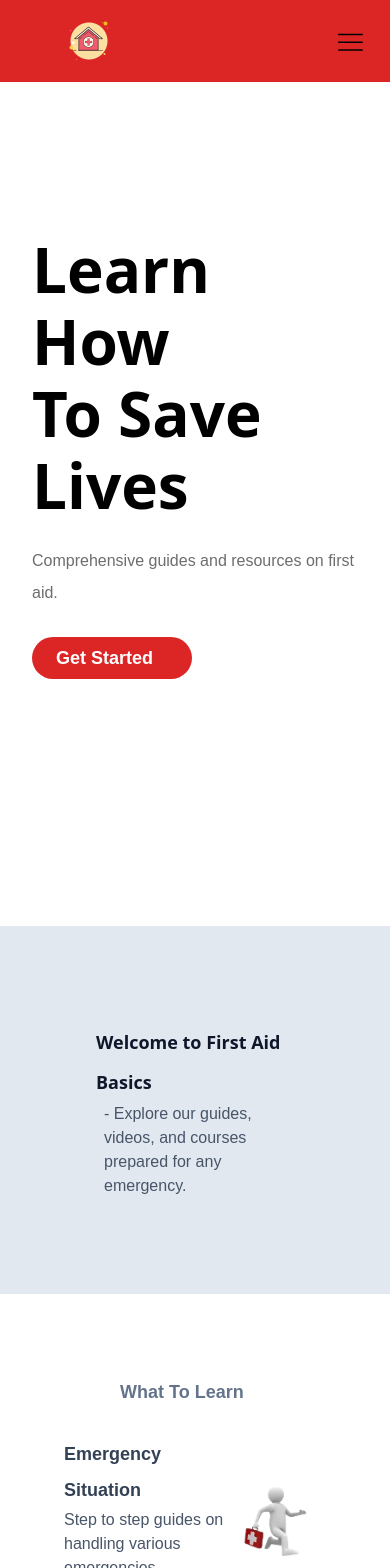
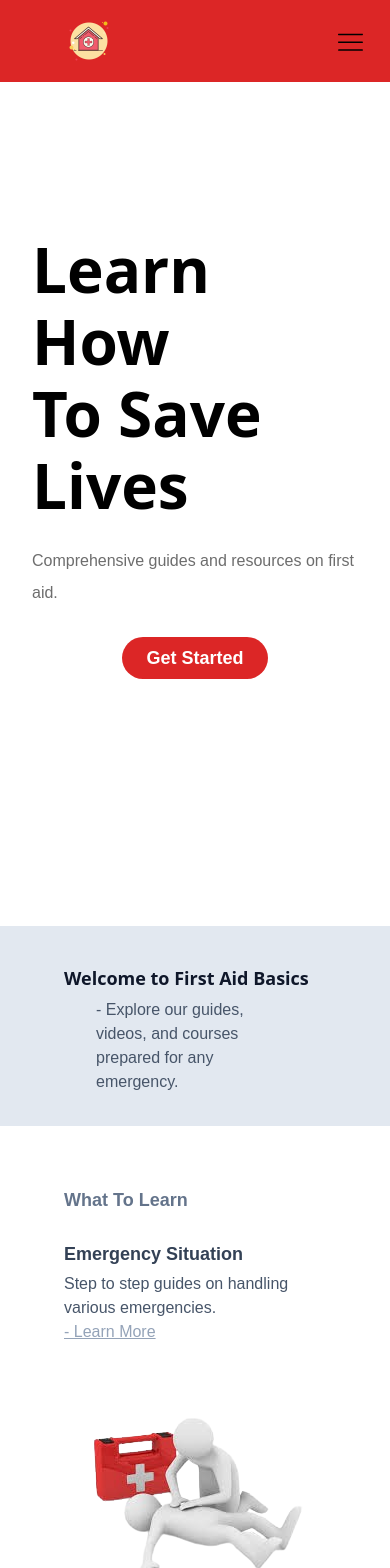
Before and after one commit to erhic/FirstAidwebapp, a React (Vite) app: page / in a window 390 px wide. Shown: the top 1568 px of the page. Built offline with nearby package versions, Linux system fonts and the light colour scheme.

Commit message:
fix: about  and firstaid page spacing of containers for mobile devices

```diff
--- a/src/Sections/Aboutpage/SubscriberSection.jsx
+++ b/src/Sections/Aboutpage/SubscriberSection.jsx
@@ -1,6 +1,6 @@
 const SubscriberSection = () => {
   return (
-    <section className="flex justify-center bg-slate-50 border-b-1 py-16 ">
+    <section className="flex justify-center bg-slate-50 border-b-1 py-16  px-16 ">
       <div className="justify-center">
         <p className="font-monteserrat"></p>
         <div className="lg:col-span-2 my-4">
--- a/src/Sections/Aboutpage/TestimonySection.jsx
+++ b/src/Sections/Aboutpage/TestimonySection.jsx
@@ -9,17 +9,14 @@ const TestimonySection = () => {
       <section className="w-full  max-lg:flex-col flex gap-6 justify-center pt-14 pb-16 font-palanquin px-10">
         <h3></h3>
         {AboutTestimonial.map((item) => (
-          <div
-            key={item.memberStatement}
-            className="max-w-sm w-full lg:max-w-2/5 lg:flex bg-gray-50"
-          >
-            <div className="border  rounded-lg p-6">
+          <div key={item.memberStatement} className=" w-full flex bg-gray-50">
+            <div className="border  rounded-lg px-10 md:px-16 p-6">
               <div className="mb-8">
                 <p className="text-base  text-slate-500 leading-6">
                   {'" ' + item.memberStatement + ' " '}
                 </p>
               </div>
-              <div className="flex items-center">
+              <div className="flex items-center ">
                 {/* <img className="w-10 h-10 rounded-full mr-4" src="/img/jonathan.jpg" alt="Avatar of Jonathan Reinink"> */}
                 <div className="text-sm leading-6">
                   <p className="text-gray-700 leading-none">
--- a/src/Sections/Firstaidpage/FirstaidHeroSection.jsx
+++ b/src/Sections/Firstaidpage/FirstaidHeroSection.jsx
@@ -1,11 +1,11 @@
 const FirstaidHeroSection = () => {
   return (
     <>
-      <div className="flex-col justify-center font-slate-gray  p-16 mt-4">
+      <div className="pt-10 grid md:mx-16 md:place-items-start place-items-center md:px-8 ">
         <h2 className="flex justify-start pl-8 font-palanquin font-bold pt-8 tracking-normal leading-10 text-slate-900">
           First Aid Basics
         </h2>
-        <p className="px-10 pb-8 font-montserrat text-slate-600 leading-6 w-[50%] border p-4">
+        <p className="px-10 pb-8 font-montserrat text-slate-600 leading-6 w-[80%] md:w-[50%] border p-4">
           - Understanding the basics of first aid can make a critical difference
           in emergency situations. This will guide you through the fundamental
           principles and essential procedures everyone should know.
--- a/src/Sections/Firstaidpage/PrincipleSection.jsx
+++ b/src/Sections/Firstaidpage/PrincipleSection.jsx
@@ -6,7 +6,7 @@ const PrincipleSection = () => {
       <h2 className=" flex  w-full  justify-center  py-4 font-montserrat  tracking-normal font-semibold leading-10 text-slate-900 pr-2">
         Basic Principles of First Aid
       </h2>{" "}
-      <div className="flex justify-center item-center gap-10 max-lg:flex-col">
+      <div className="grid md:grid-cols-2 grid-cols-1 place-items-center gap-10">
         <div className=" flex-col w-[50%] px-5 flex-1 items-center justify-center text-wrap">
           <p className=" flex-1 m-3  p-4  flex justify-center  text-white font-bold font-palanquin  rounded-full items-center bg-red-600">
             {" "}
@@ -36,9 +36,9 @@ const PrincipleSection = () => {
           </ul>
         </div>{" "}
       </div>
-      <div className="flex">
+      <div className="flex px-16">
         <div className="">
-          <h2 className="flex justify-center pl-8 font-montserrat pt-16 tracking-normal font-semibold leading-10 text-slate-900">
+          <h2 className="flex justify-center px-16 font-montserrat pt-16 tracking-normal font-semibold leading-10 text-slate-900">
             CPR (Cardiopulmonary Resuscitation)
           </h2>
           <ul className="font-montserrat leading-6  justify-center ">
--- a/src/Sections/Homepage/Herosection.jsx
+++ b/src/Sections/Homepage/Herosection.jsx
@@ -3,7 +3,7 @@ import { takecharge } from "../../assets/images";
 const Herosection = () => {
   return (
     <section className=" w-full  min-h-screen grid grid-cols-1 md:grid-cols-2 place-items-center ">
-      <div className="   p-8 ">
+      <div className="   p-8   flex flex-col">
         <h1 className="max-sm:text-[62px] max-sm:leading-[72px] text-4xl font-bold ">
           Learn How <br />
           To Save Lives
@@ -11,7 +11,7 @@ const Herosection = () => {
         <p className="text-base leading-8 mt-6 mb-7 sm:max-w-sm font-montserrat text-slate-gray">
           Comprehensive guides and resources on first aid.
         </p>
-        <div className="flex flex-row max-lg:flex-col max-lg:w-40  mb-16 pb-8">
+        <div className="flex  flex-col md:w-40 w-100 w: place-items-center mb-16 pb-8 ">
           <a
             href=""
             className="bg-red-600 text-white px-6 py-3 rounded-full border-none hover:bg-red-500 border font-montserrat text-lg leading-none font-semibold "
--- a/src/Sections/Homepage/Introsection.jsx
+++ b/src/Sections/Homepage/Introsection.jsx
@@ -1,11 +1,11 @@
 const IntroSection = () => {
   return (
     <>
-      <div className="flex-col justify-center font-slate-gray bg-slate-200 p-16">
-        <h2 className="flex justify-start pl-8 font-monteserrat text-lg font-bold pt-8 tracking-normal  leading-10 text-slate-900">
+      <div className="flex-col justify-center font-slate-gray bg-slate-200 px-16">
+        <h2 className="flex justify-start  font-monteserrat text-lg font-bold pt-8 tracking-normal  leading-10 text-slate-900">
           Welcome to First Aid Basics
         </h2>
-        <p className="px-10 pb-8 font-montserrat text-slate-600 leading-6">
+        <p className="px-8 pb-8 font-montserrat text-slate-600 leading-6">
           - Explore our guides, videos, and courses prepared for any emergency.
         </p>
       </div>
--- a/src/Sections/Homepage/Mainsection.jsx
+++ b/src/Sections/Homepage/Mainsection.jsx
@@ -4,11 +4,9 @@ const MainSection = () => {
   return (
     <>
       <section className="py-16 px-16 font-montserrat ">
-        <h3 className="pl-14 text-lg font-bold text-slate-500 pt-6">
-          What To Learn
-        </h3>
-        <div className="flex justify-center items-center pb-8">
-          <div className="lex justify-around  items-center py-8">
+        <h3 className=" text-lg font-bold text-slate-500 ">What To Learn</h3>
+        <div className="flex justify-center items-center py-6  ">
+          <div className="  items-center   ">
             <h3 className="text-lg font-bold text-slate-700  leading-9">
               Emergency Situation
             </h3>
@@ -19,16 +17,16 @@ const MainSection = () => {
               - Learn More
             </a>
           </div>
-          <div>
+          <div className="hidden md:block ">
             <img src={takecharge} alt="" />
           </div>
         </div>
 
-        <div className="py-8 grid sm:grid-cols-2 place-items-center">
-          <div>
+        <div className="py-8 grid md:grid-cols-2 place-items-center md:px-[150px] gap-4 ">
+          <div className=" ">
             <img src={cpr} alt="" />
           </div>
-          <div>
+          <div className="">
             <h3 className="text-lg font-bold text-slate-700 leading-9">
               First Aid Basics
             </h3>
```
